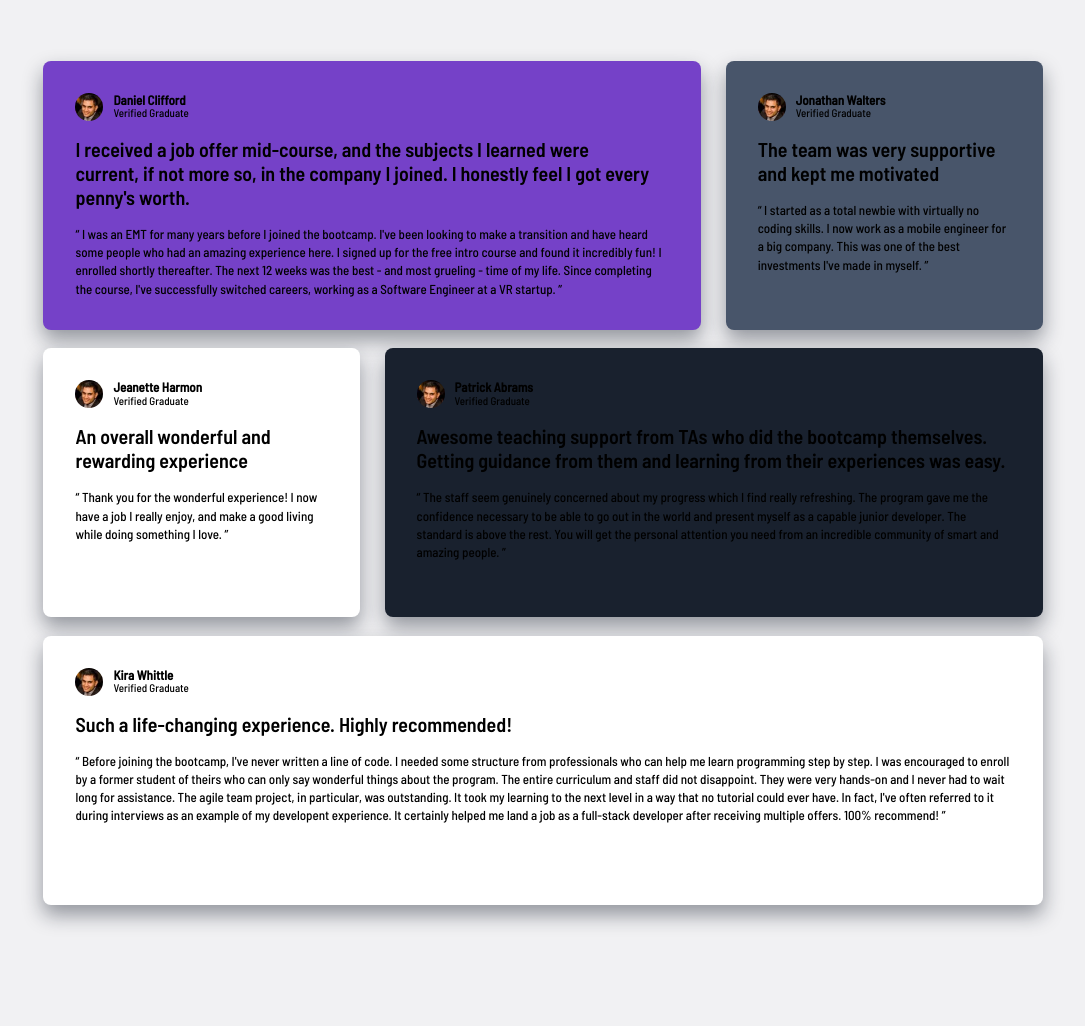
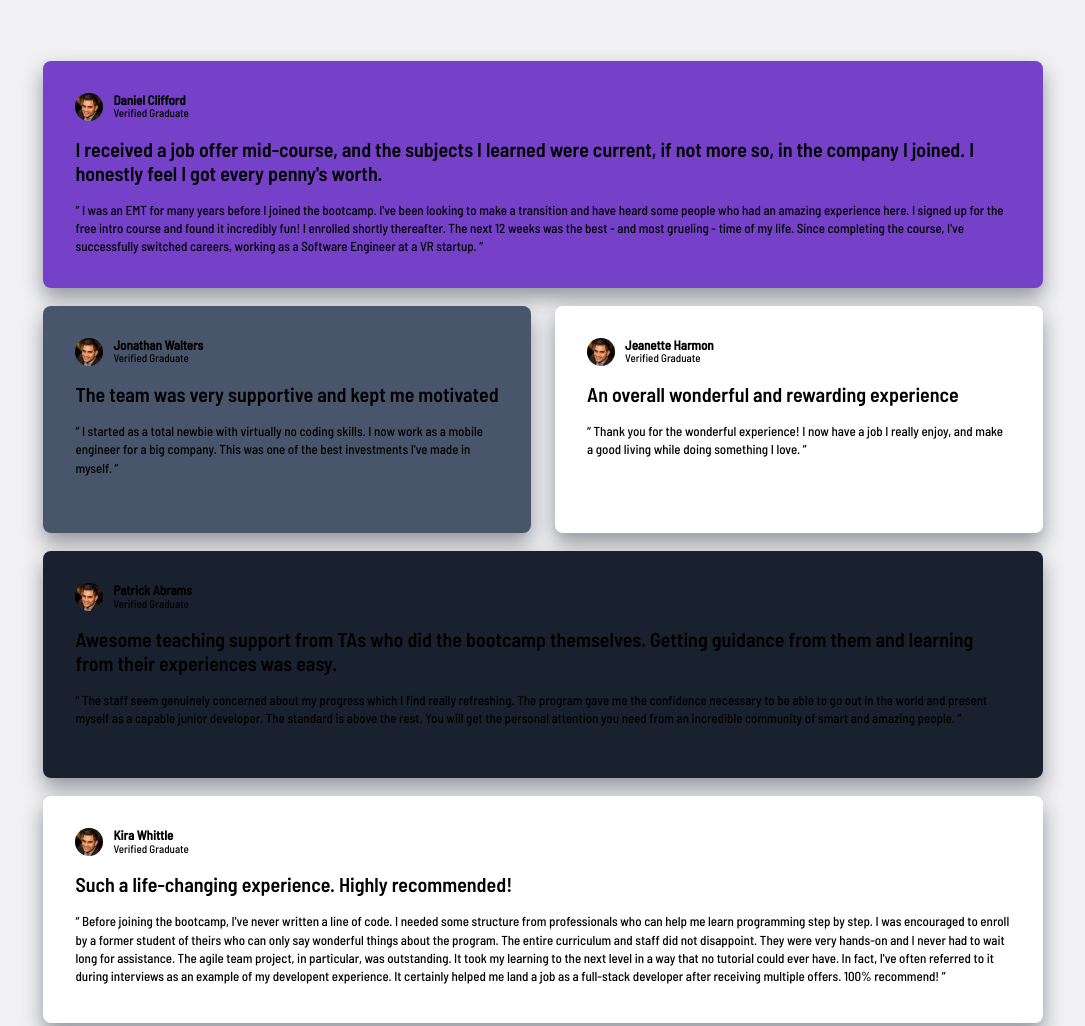
Before and after one commit to JammiM/testimonials-grid-section-fem, a website built with Vite: page index.html in a window 1280 px wide. Shown: the part 105-1131 px from the top of the page, without its empty margins (97-1182 px from the left). Built offline with nearby package versions, Linux system fonts and the light colour scheme.

Commit message:
Improved the layout on tablet screen sizes

```diff
--- a/src/scss/base/_layout.scss
+++ b/src/scss/base/_layout.scss
@@ -11,8 +11,8 @@
 // tablet
 @media (width > v.$tablet-em-width) {
   .parent {
-    grid-template-columns: repeat(3, 1fr);
-    grid-template-rows: repeat(3, 1fr);
+    grid-template-columns: repeat(2, 1fr);
+    grid-template-rows: repeat(4, 1fr);
   }
 
   .t-1 {
@@ -20,19 +20,19 @@
   }
 
   .t-2 {
-    grid-area: 1 / 3 / 2 / 4;
+    grid-area: 2 / 1 / 3 / 2;
   }
 
   .t-3 {
-    grid-area: 2 / 1 / 3 / 2;
+    grid-area: 2 / 2 / 3 / 3;
   }
 
   .t-4 {
-    grid-area: 2 / 2 / 3 / 4;
+    grid-area: 3 / 1 / 4 / 3;
   }
 
   .t-5 {
-    grid-area: 3 / 1 / 4 / 4;
+    grid-area: 4 / 1 / 5 / 3;
   }
 }
 
```
